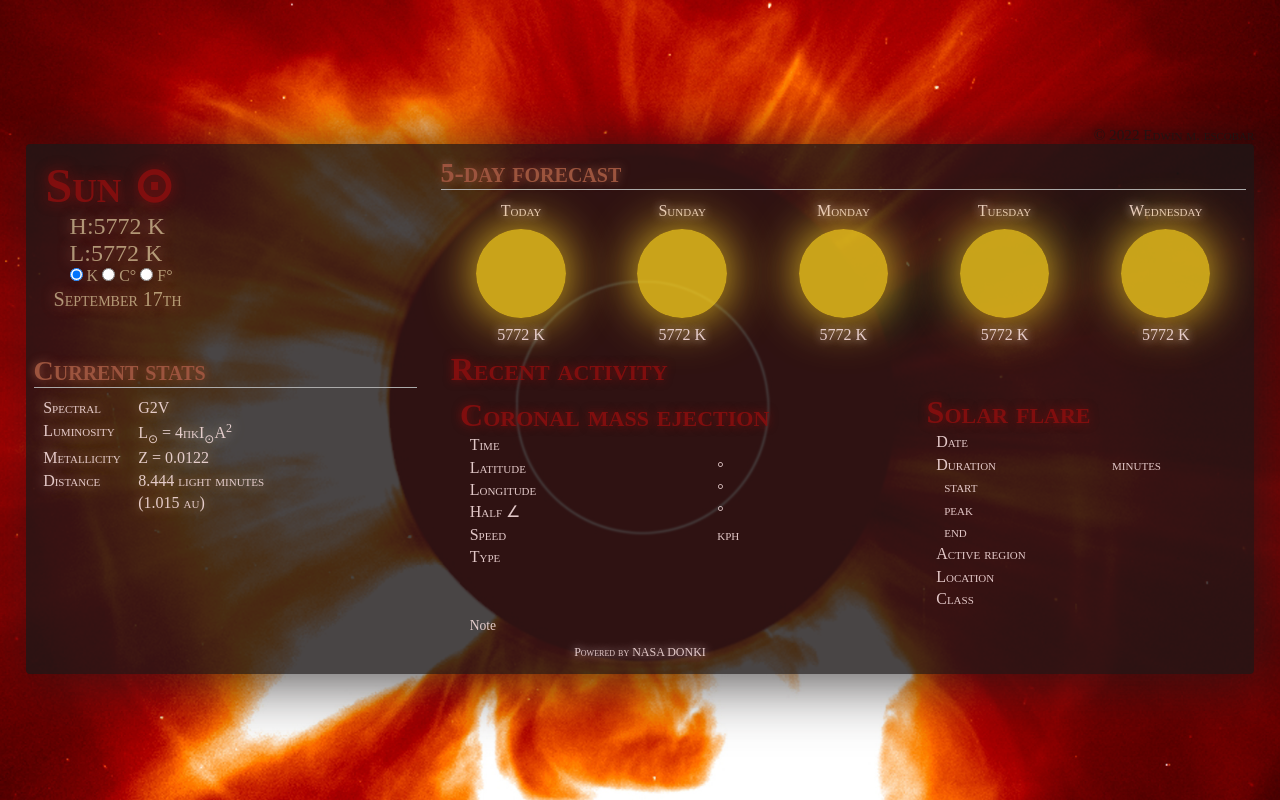
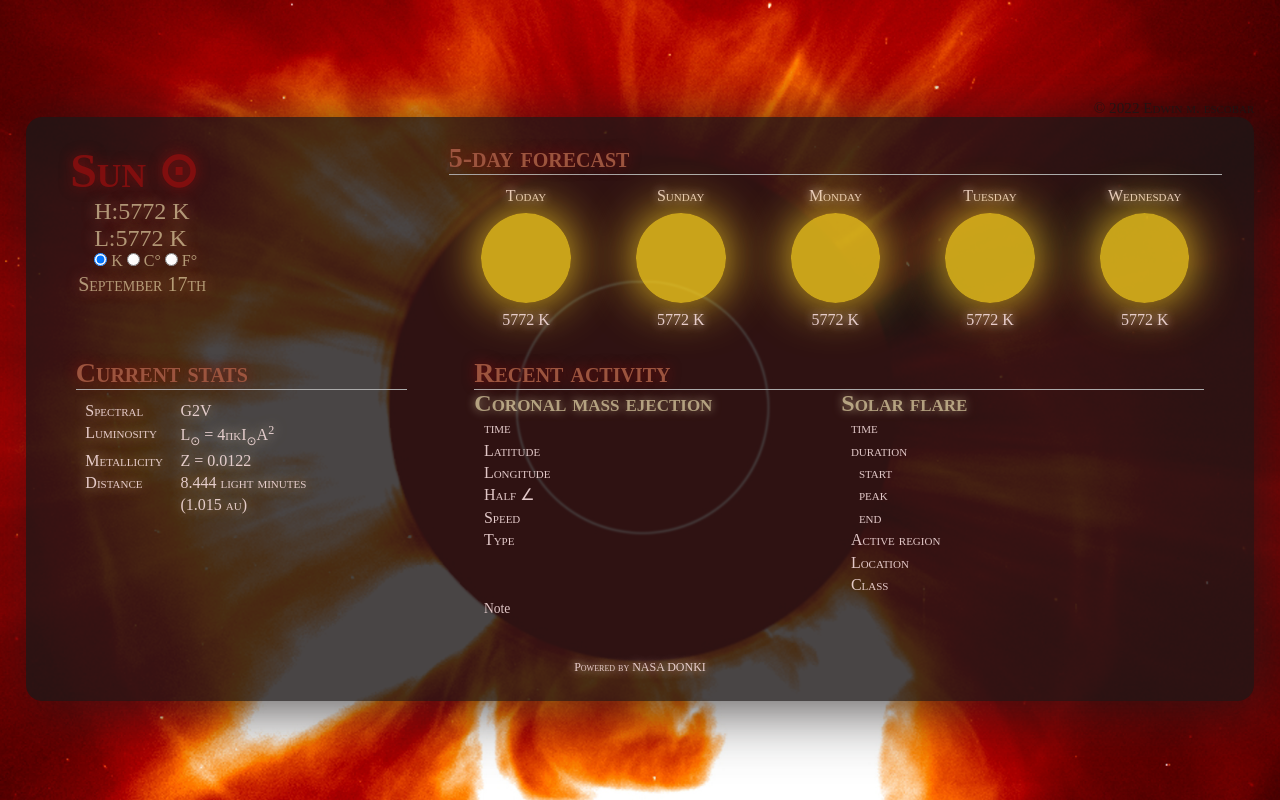
Before and after one commit to escowin/sun-tracker, a website: page index.html in a window 1280 px wide. Drawn offline with nearby package versions, Linux system fonts and the light colour scheme.

Commit message:
refactored grid styles across media queries

```diff
--- a/assets/css/styles.css
+++ b/assets/css/styles.css
@@ -12,6 +12,7 @@
     --accent: rgb(156, 84, 62);
     --grey: rgb(171, 171, 171);
     --overlay: rgba(28, 23, 23, .4);
+    --yellow: rgba(255, 243, 191, 0.577);
     --text-shadow: 0 0 1vw;
     --text-shadow-sm: 0 0 .75vw;
 }
@@ -43,22 +44,27 @@ body,
     justify-content: space-between;
 }
 
-.section {
+.section,
+.article,
+#sun-details {
     display: grid;
 }
 
-#current-stats {
+#current-stats,
+#sun-details {
     column-gap: .5rem;
     grid-template-columns: auto 1fr;
 }
 
-#sun-details {
-    display: grid;
-    grid-template-columns: auto 1fr;
-    column-gap: .5rem;
+#recent, .article {
+    grid-template-columns: 1fr 1fr;
+    column-gap: .25rem;
+    margin-bottom: auto;
 }
 
 .subheader,
+h3,
+.time,
 #cme-note {
     grid-column: span 2;
 }
@@ -91,12 +97,12 @@ main {
     background-color: var(--primary);
     box-shadow: 0 0 1rem var(--primary);
     border-radius: 1rem;
-    padding: 2%;
+    padding: 2vw;
     margin-bottom: 1.5rem;
 }
 
-#coronal-mass-ejection {
-    border-radius: 0 0 1rem 1rem;
+#sun-details {
+    margin-bottom: auto;
 }
 
 .subheader {
@@ -105,14 +111,13 @@ main {
 }
 
 #recent {
-    border-bottom: none;
-    padding: 1% 2%;
+    /* border-bottom: none; */
+    /* padding: 1% 2%; */
     margin-bottom: 0;
-    border-radius: .5rem .5rem 0 0;
 }
 
 #recent .subheader {
-    border: none;
+    /* border: none; */
 }
 
 .sun {
@@ -175,7 +180,7 @@ main p {
 .date,
 #current-temp,
 #temp-units {
-    color: rgba(255, 243, 191, 0.577);
+    color: var(--yellow);
     text-shadow: var(--text-shadow) var(--accent);
 }
 
@@ -199,13 +204,14 @@ a {
     text-shadow: var(--text-shadow-sm) var(--accent);
 }
 
+h3 {
+    font-size: 1.1rem;
+    color: var(--yellow);
+    text-shadow: var(--text-shadow-sm) var(--tertiary);
+}
+
 .day p {
     text-shadow: var(--text-shadow-sm) var(--secondary);
-}
-
-#recent .subheader {
-    color: var(--tertiary);
-    text-shadow: var(--text-shadow-sm) var(--tertiary);
 }
 
 .section p {
@@ -232,7 +238,7 @@ a {
 }
 
 #sun-details {
-    text-shadow: 0 0 1vw rgba(255, 243, 191, 0.577);
+    text-shadow: 0 0 1vw var(--yellow);
 }
 
 #api-info p {
@@ -265,12 +271,17 @@ a {
     }
 
     #current-temp,
-    #current-date {
+    #current-date,
+    h3 {
         font-size: 1.75rem;
     }
 
     .subheader {
         font-size: 2.25rem;
+    }
+
+    h3 {
+        text-shadow: var(--text-shadow-sm) var(--yellow);
     }
 
     .section p {
@@ -298,6 +309,8 @@ a {
     /* box */
     main {
         background-color: var(--primary);
+        padding: 2%;
+        border-radius: 1rem;
     }
 
     .section,
@@ -324,6 +337,10 @@ a {
     #recent {
         background-color: var(--overlay);
     }
+
+    #api-info {
+        margin-top: 1rem;
+    }
 }
 
 /* display.desktop */
@@ -334,7 +351,7 @@ a {
         font-size: 3rem;
     }
 
-    #current-temp {
+    #current-temp, h3 {
         font-size: 1.5rem;
     }
 
@@ -342,9 +359,9 @@ a {
         font-size: 1.75rem;
     }
 
-    #recent .subheader {
+    /* #recent .subheader {
         font-size: 2rem;
-    }
+    } */
 
     #current-date {
         font-size: 1.25rem;
@@ -356,6 +373,10 @@ a {
 
     #cme-note {
         font-size: .85rem;
+    }
+
+    .subheader {
+        text-shadow: var(--text-shadow) var(--tertiary);
     }
 
     /* box */
@@ -406,10 +427,6 @@ a {
         background-color: transparent;
     }
 
-    #recent {
-        padding: .5% 1.25% 0 1.25%;
-    }
-
     #recent .subheader {
         margin: 0;
     }
@@ -447,10 +464,6 @@ a {
         justify-content: space-around;
     }
 
-    /* #current-stats {
-        grid-row: span 2;
-    } */
-
     #recent {
         grid-column: span 2;
     }
--- a/assets/js/script.js
+++ b/assets/js/script.js
@@ -119,10 +119,10 @@ const displayCoronalMassEjections = function (CME) {
 
    // display data
    cmeTimeEl.textContent = startTime;
-   cmeLatitudeEl.textContent = latestCME.cmeAnalyses[0].latitude;
-   cmeLongitudeEl.textContent = latestCME.cmeAnalyses[0].longitude;
-   cmeAngleEl.textContent = latestCME.cmeAnalyses[0].halfAngle;
-   cmeSpeedEl.textContent = latestCME.cmeAnalyses[0].speed;
+   cmeLatitudeEl.textContent = `${latestCME.cmeAnalyses[0].latitude}°`;
+   cmeLongitudeEl.textContent = `${latestCME.cmeAnalyses[0].longitude}°`;
+   cmeAngleEl.textContent = `${latestCME.cmeAnalyses[0].halfAngle}°`;
+   cmeSpeedEl.textContent = `${latestCME.cmeAnalyses[0]} kph`.speed;
    cmeTypeEl.textContent = latestCME.cmeAnalyses[0].type;
    cmeNoteEl.textContent = latestCME.note;
 };
@@ -156,7 +156,7 @@ const displaySolarFlares = function (FLR) {
    const duration = moment.duration(end.diff(start)).as("minutes");
 
    flrDateEl.textContent = flrDate;
-   flrDurationEl.textContent = duration;
+   flrDurationEl.textContent = `${duration} minutes`;
    flrRegionEl.textContent = latestFLR.activeRegionNum;
    flrBeginTimeEl.textContent = beginTime;
    flrPeakTimeEl.textContent = peakTime;
@@ -198,10 +198,6 @@ const getSolarFlares = function() {
    });
 };
 
-
-// logic.get recent activity
-// <h3>FLR/CME ID</h3><p>date</p>
-
 // calls
 copyrightYear();
 currentDate();
--- a/index.html
+++ b/index.html
@@ -96,21 +96,21 @@
         <section class="section" id="recent">
             <h2 class="subheader">Recent activity</h2>
 
-            <article class="section" id="coronal-mass-ejection">
-                <h2 class="subheader">Coronal mass ejection</h2>
-                <p>Time</p>
-                <p id="cme-time"></p>
+            <article class="article" id="coronal-mass-ejection">
+                <h3>Coronal mass ejection</h3>
+                <p class="time" id="cme-time">time</p>
+
                 <p>Latitude</p>
-                <p><span id="cme-latitude"></span>&deg;</p>
+                <p><span id="cme-latitude"></span></p>
 
                 <p>Longitude</p>
-                <p><span id="cme-longitude"></span>&deg;</p>
+                <p><span id="cme-longitude"></span></p>
 
                 <p>Half &angle;</p>
-                <p><span id="cme-angle"></span>&deg;</p>
+                <p><span id="cme-angle"></span></p>
 
                 <p>Speed</p>
-                <p><span id="cme-speed"></span> kph</p>
+                <p><span id="cme-speed"></span></p>
 
                 <p>Type</p>
                 <p><span id="cme-type"></span></p>
@@ -119,13 +119,11 @@
                 <p id="cme-note">Note</p>
             </article>
 
-            <article class="section" id="solar-flare">
-                <h2 class="subheader">Solar flare</h2>
-                <p>Date</p>
-                <p><span id="flr-date"></span></p>
+            <article class="article" id="solar-flare">
+                <h3>Solar flare</h3>
+                <p class="time" id="flr-date">time</p>
 
-                <p>Duration</p>
-                <p><span id="flr-duration"></span> minutes</p>
+                <p class="time" id="flr-duration">duration</p>
 
                 <p class="indent">start</p>
                 <p class="indent"><span id="flr-begin"></span></p>
```
